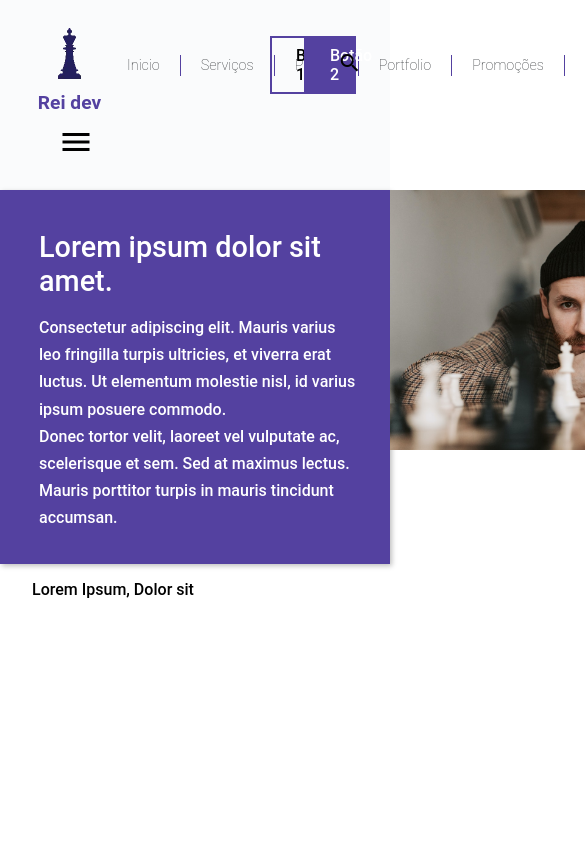
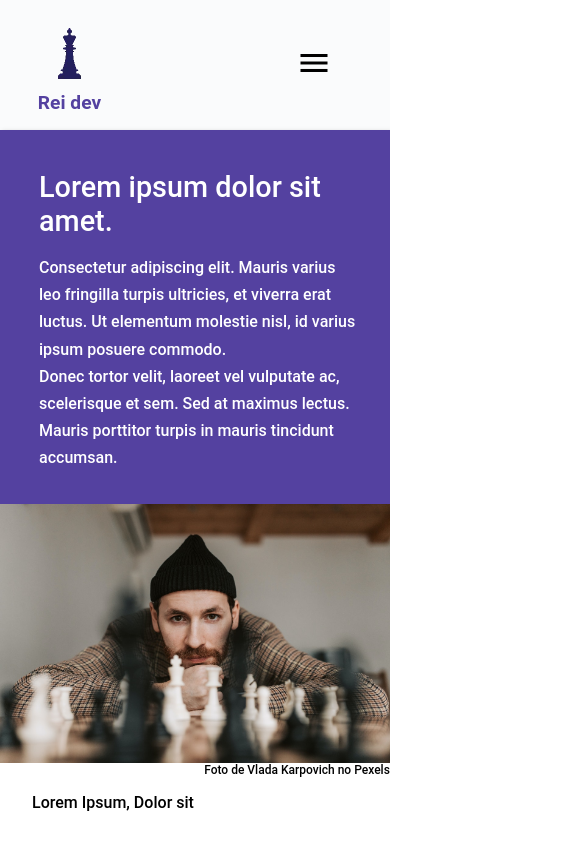
Before and after one commit to CristoferPortela/rei-dev, a React (Create React App) app: page / in a window 390 px wide. Shown: the top 844 px of the page, 585 px wide, since content can reach past the window. Built offline with nearby package versions, Linux system fonts and the light colour scheme.

Commit message:
feat: flex classes created

```diff
--- a/src/style.sass
+++ b/src/style.sass
@@ -1,13 +1,63 @@
 .flex
     display: flex
+.flex-lg
+    @media screen and ( min-width: 992px )
+        display: flex
+
+.w-100-md
+    @media screen and ( max-width: 992px )
+        width: 100% !important
 
 .container
     padding: 1rem 2rem
     @media screen and ( min-width: 992px )
         padding: 1rem 4rem
 
+.flex-wrap-md
+    @media screen and ( max-width: 993px )
+        flex-wrap: wrap
+
 @for $i from 1 through 12
     $val: (8.33 * $i) * 1%
     .flex-#{$i}
         width: $val
         flex: 0 0 $val
+
+@for $i from 1 through 12
+    @media screen and ( min-width: 992px )
+        $val: (8.33 * $i) * 1%
+        .flex-#{$i}-lg
+            width: $val
+            flex: 0 0 $val
+
+.space-between-md
+    @media screen and ( max-width: 992px )
+        justify-content: space-between
+
+.flex-end-md
+    @media screen and ( max-width: 992px )
+        justify-content: flex-end
+
+.hidden-lg
+    @media screen and ( min-width: 993px )
+        display: none !important
+        visibility: hidden
+
+.menu
+    transition: ease-in-out .6s
+    @media screen and ( max-width: 992px )
+        position: fixed
+        visibility: hidden
+        left: -100vw
+        top: 0
+        bottom: 0
+        z-index: 10
+        flex-direction: column
+        background-color: var(--primary)
+        width: 60vw !important
+        flex: 0 0 0 !important
+        &.active
+            visibility: visible
+            margin-left: 100vw
+        nav ul
+            flex-direction: column
```
